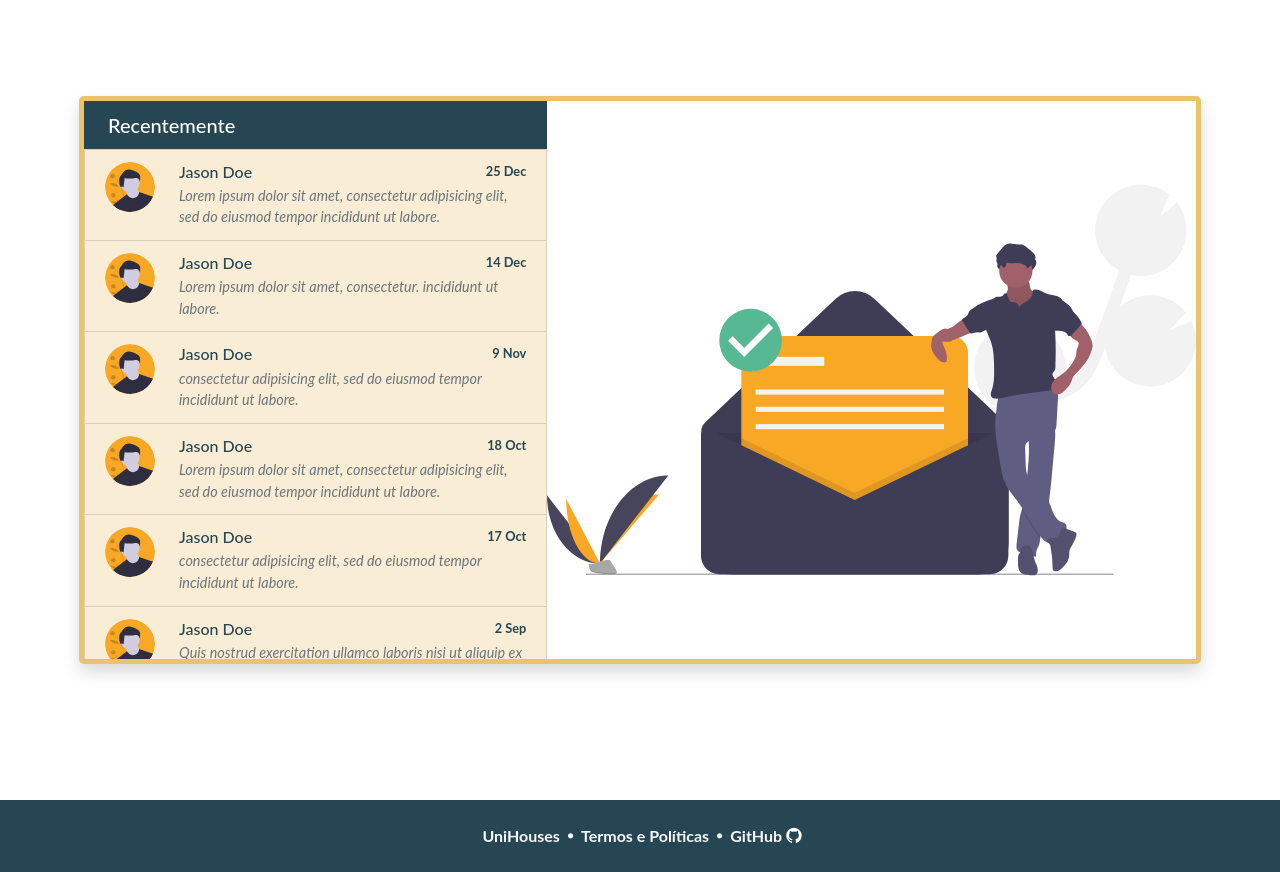
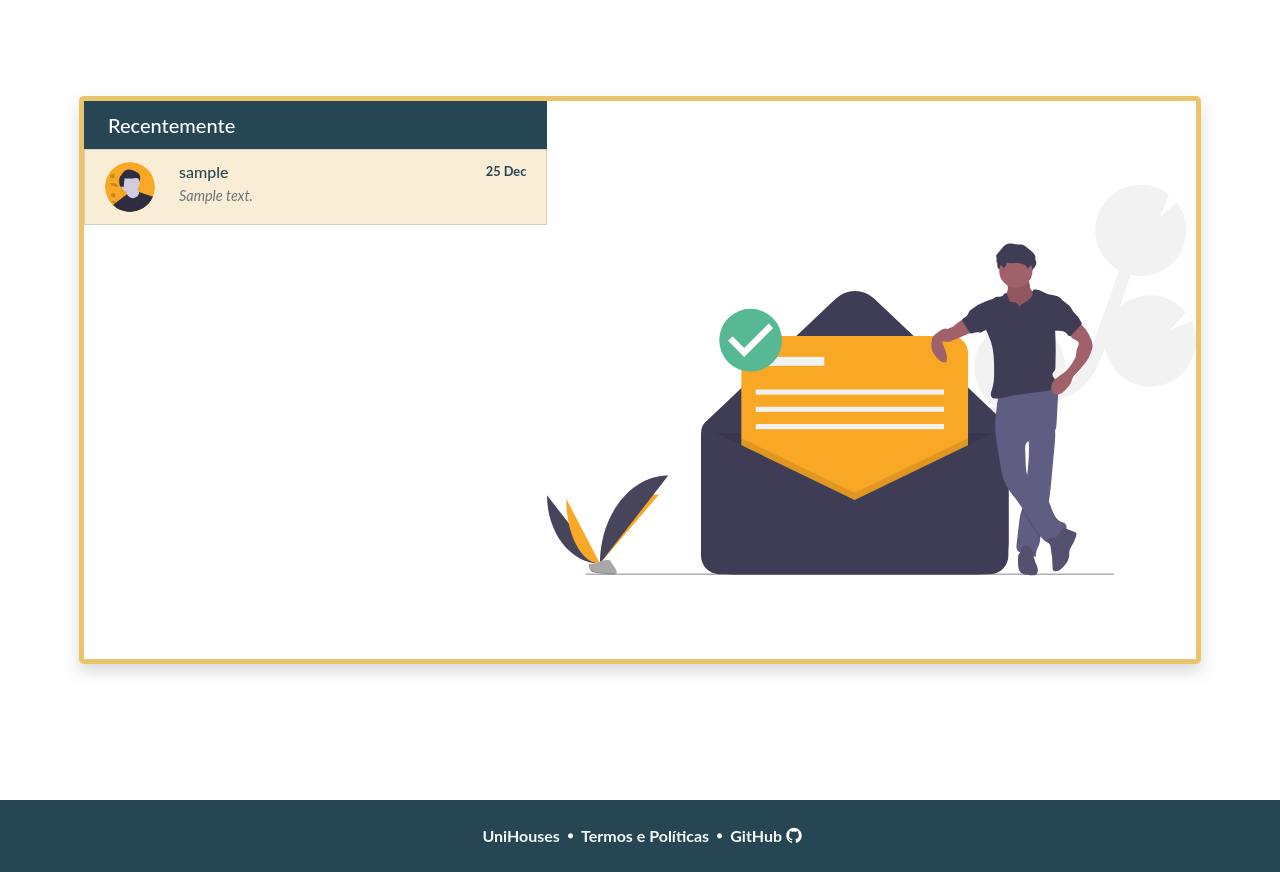
Before and after one commit to danielserras/projeto_final, a Django app: page /mainApp/notificationsLandlord in a window 1280 px wide. Shown: the part 60-932 px from the top of the page. Run offline with Django 3.2, Linux system fonts and the light colour scheme; a user stored in the database is signed in; tables that the repository leaves empty hold one stand-in row (values such as "Sample post"); some libraries are stand-ins or nearby versions.

Commit message:
notifications views, js e template, 80% done

```diff
--- a/projeto_final_/mainApp/static/mainApp/js/notifications.js
+++ b/projeto_final_/mainApp/static/mainApp/js/notifications.js
@@ -2,9 +2,19 @@ $(document).ready(function(){
 
 
 
-    $(".notification1 ").click(function(){
+    //$(".notification").click(function(){
+      //  $(".defaultNotifications").hide();
+      //  $(".contentNotification").show();
+
+    //})
+
+    $(".notification").click(function(){
+        var n1 = $(this).attr("id").split("_")[1];
         $(".defaultNotifications").hide();
-        $(".contentNotification1").show();
+        $(".contentNotification").hide();
+        $("#content_"+n1).show();
+
+
 
     })
 
--- a/projeto_final_/mainApp/templates/mainApp/notificationsLandlord.html
+++ b/projeto_final_/mainApp/templates/mainApp/notificationsLandlord.html
@@ -7,6 +7,32 @@
     <script src='{% static "mainApp/js/notifications.js" %}'></script>
 {% endblock %}
 {% block content %}
+
+<!--
+{% for n in range%}
+  <script>
+    $(document).ready(function(){
+
+      $("#leftStart").append("<li>Here's 3</li>");
+
+      var number ='{{ n }}';
+
+      for (var n = 0; n < number; ++ n){
+        //$('.needN').addClass('notification'+n);
+        //$('.needNumber').addClass('contentNotification'+n);
+        $("#leftStart").append();
+      }
+
+      for (var n2 = 0; n2 < number; ++ n2){
+        $('.notification'+n2).click(function(){
+          $(".defaultNotifications").hide();
+          $('.contentNotification'+n2).show();
+
+        })
+      }
+    })
+    </script>
+{% endfor %} -->
 
 <div class="container py-5 px-4 mt-5">
     <div class="row rounded-lg overflow-hidden shadow border border-warning border-5">
@@ -19,19 +45,21 @@
           </div>
 
           <div class="messages-box">
-            <div class="list-group rounded-0">
-              <a href="#" class="notification1 list-group-item list-group-item-action list-group-item-warning rounded-0">
+            <div id="leftStart" class="list-group rounded-0">
+              {% for a,b,c,d,e in fullList_ %}
+                  <a href="#" id="notifications_{{forloop.counter}}"   class='notification list-group-item list-group-item-action list-group-item-warning rounded-0'>
                     {% load static %}
                     <div class="media"><img src='{% static "mainApp/images/userMsg.svg" %}' alt="user" width="50" class="rounded-circle">
                       <div class="media-body ml-4">
                         <div class="d-flex align-items-center justify-content-between mb-1">
-                      <h6 class="mb-0">Jason Doe</h6><small class="small font-weight-bold">25 Dec</small>
+                          <h6 class="mb-0">{{ a }}</h6><small class="small font-weight-bold">25 Dec</small>
                         </div>
-                    <p class="font-italic text-muted mb-0 text-small">Lorem ipsum dolor sit amet, consectetur adipisicing elit, sed do eiusmod tempor incididunt ut labore.</p>
+                        <p class="font-italic text-muted mb-0 text-small">{{ b }}</p>
                       </div>
                     </div>
                   </a>
-
+              {% endfor %}
+              <!--
               <a href="#" class="list-group-item list-group-item-action list-group-item-warning rounded-0">
                 <div class="media"><img src='{% static "mainApp/images/userMsg.svg" %}' alt="user" width="50" class="rounded-circle">
                   <div class="media-body ml-4">
@@ -108,6 +136,7 @@
                   </div>
                 </div>
               </a>
+              -->
 
             </div>
           </div>
@@ -122,20 +151,24 @@
             {% load static %}
             <img src='{% static "mainApp/images/message.svg" %}' class='img' id="defaultImg" alt='Image representing a message' />
         </div>
-        <div class="contentNotification1" style="display:none">
+          {% for a,b,c,d,e in fullList_ %}
+            <div id = "content_{{forloop.counter}}"class='contentNotification' style="display:none">
               <div class="row mb-0 mt-0 p-0 pl-0 ml-0 bg-secondary rounded-bottom">
                   <h4 class="text-white mt-3 pl-3"> Assunto </h4>
               </div>
               <div class="row m-2">
-              <p class= "text-info">Data: 10/02/2020</p>
+                  <p class= "text-info font-weight-bold">Data Início:&nbsp </p>
+                  <p class= "text-info"> {{ c }}</p>
               </div>
               <div class="row m-2">
-              <p class= "text-info">Hora: 10:10</p>
+                  <p class= "text-info font-weight-bold">Data término:&nbsp </p>
+                  <p class= "text-info"> {{ d }}</p>
               </div>
               <div class="row m-2">
-            <p class= "text-info">
-                Lorem ipsum dolor sit amet, consectetur adipiscing elit. Sed aliquam elit vitae venenatis mollis. Donec eu risus ex. Cras tempus elit ex, vitae suscipit dolor commodo in. Cras felis lorem, fringilla vel eros quis, tincidunt maximus elit. Suspendisse luctus nunc id iaculis rhoncus. In volutpat turpis sed ipsum congue, et fermentum magna feugiat. Vivamus gravida justo vitae nunc iaculis elementum. Duis pulvinar nulla turpis, sed dignissim mi gravida nec. Nulla leo orci, rhoncus a lectus ac, consectetur congue nisi. Curabitur nec cursus turpis, quis viverra libero. Etiam non bibendum lorem, in vehicula ante. Morbi tristique mi a justo dapibus laoreet. Quisque ut metus nec arcu tempus cursus. Cras facilisis dolor nec urna commodo commodo. Proin accumsan ante quis est ultricies, commodo accumsan diam sodales. Vivamus tincidunt orci quis suscipit pretium.
-            </p>
+                <div>
+                  <h6 class="text-info font-weight-bold">Mensagem:&nbsp</h6>
+                  <p class="text-info">{{ b }}</p>
+                </div>
                 <div class="row mx-auto">
                   <div class="col-sm-6 mt-5">
                     <button type="button" class="btn btn-info font-weight-bold mx-auto">Recusar</button>
@@ -146,6 +179,7 @@
                 </div>
               </div>
             </div>
+          {% endfor %}
       </div>
   </div>
 </div>
--- a/projeto_final_/mainApp/urls.py
+++ b/projeto_final_/mainApp/urls.py
@@ -12,9 +12,9 @@ urlpatterns = [
     path('addProperty/kitchen/', views.introduce_property_view, name='addKitchen'),
     path('addProperty/livingroom/', views.introduce_property_view, name='addLivingroom'),
     path('addProperty/listing/', views.introduce_property_view, name='addListing'),
-    #path('login', views.login_view, name='login_view'),
+    path('login', views.login_view, name='login_view'),
     #path('logout', views.logout_view, name='logout_view'),
-    #path('register', views.register_view, name='register_view'),
+    path('register', views.register_view, name='register_view'),
     path('profile', views.profile, name = 'profile'),
     path('startsAgreement', views.startsAgreement, name='startsAgreement'),
     path('search', views.search, name='search'),
--- a/projeto_final_/mainApp/views.py
+++ b/projeto_final_/mainApp/views.py
@@ -675,10 +675,11 @@ def notificationsTenant(request):
         endDate = a.endDate
         accepted = a.accepted #para ver se esta null, aceite ou recusada
         fullList.append([nomeLand, message, startsDate, endDate, accepted])
+    sizeList = len(fullList)
 
     #ola = Agreement_Request.objects.get(landlord_id=1)
     #print(ola.tenant_id)
-    context = {"fullList" : fullList}
+    context = {"fullList" : fullList, "sizeList": sizeList}
     return render(request, "mainApp/notificationsTenant.html", context)
 
 def notificationsLandlord(request):
@@ -706,10 +707,10 @@ def notificationsLandlord(request):
         endDate_ = a.endDate
         accepted_ = a.accepted #vem sempre a null, pronta a ser definida pelo landlord
         fullList_.append([nomeTen, message_, startsDate_, endDate_, accepted_])
-
+    sizeList = len(fullList_)
     #ola = Agreement_Request.objects.get(landlord_id=1)
     #print(ola.tenant_id)
-    context = {"fullList_" : fullList_}
+    context = {"fullList_": fullList_, 'range': range(sizeList)}
     return render(request, "mainApp/notificationsLandlord.html", context)
 
 def get_distance(lat_1, lng_1, lat_2, lng_2):
```
Also changed, not shown: projeto_final_/mainApp/static/mainApp/css/notifications.css (line endings or trailing spaces). Lines whose indentation alone changed are shown as unchanged.
